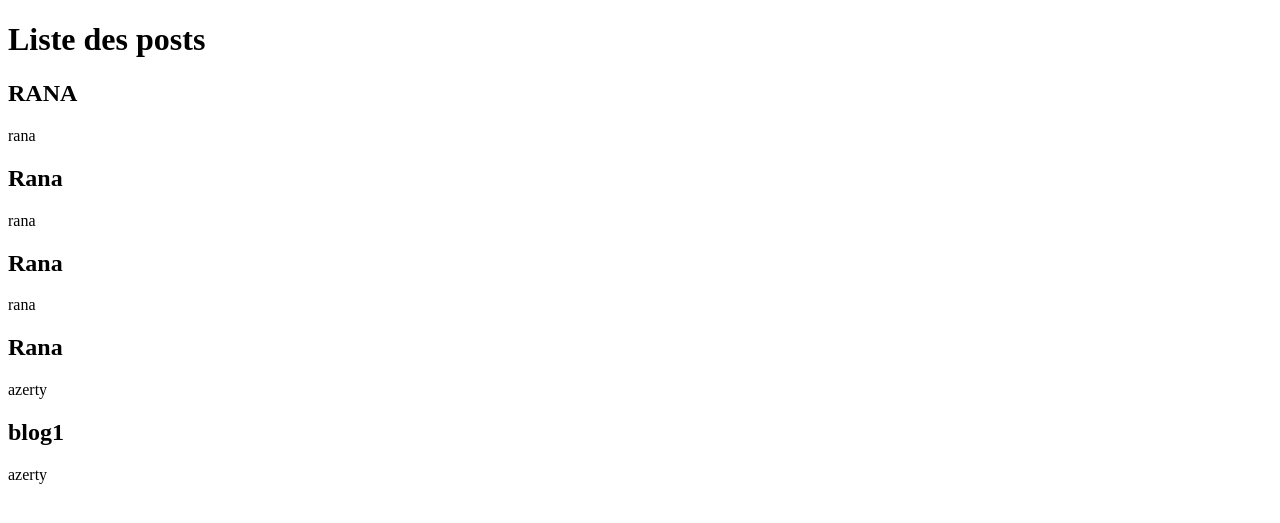
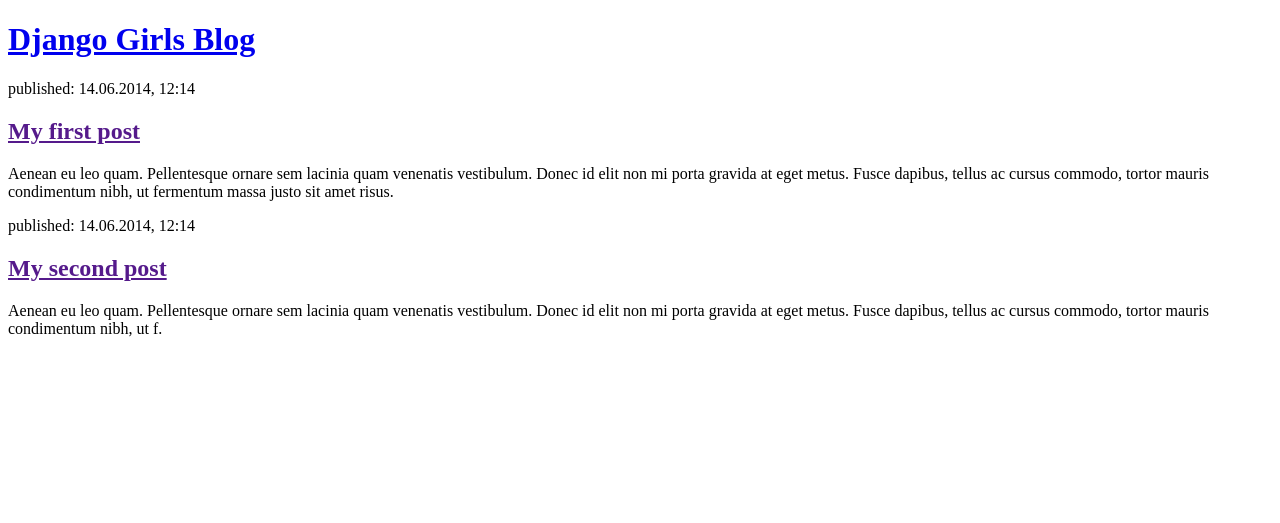
Before and after one commit to meskinirana-ops/my-first-blog, a Django app: page / in a window 1280 px wide. Shown: the top 523 px of the page. Run offline with Django 4.2, Linux system fonts and the light colour scheme; data comes from the database, SQL or seed files in the repository.

Commit message:
Changed the HTML for the site.

```diff
--- a/blog/templates/blog/post_list.html
+++ b/blog/templates/blog/post_list.html
@@ -1,15 +1,23 @@
 <!DOCTYPE html>
 <html>
-<head>
-    <title>Blog</title>
-</head>
-<body>
-<h1>Liste des posts</h1>
-{% for post in posts %}
-    <h2>{{ post.title }}</h2>
-    <p>{{ post.text }}</p>
-{% empty %}
-    <p>Aucun post disponible.</p>
-{% endfor %}
-</body>
+    <head>
+        <title>Django Girls blog</title>
+    </head>
+    <body>
+        <header>
+            <h1><a href="/">Django Girls Blog</a></h1>
+        </header>
+
+        <article>
+            <time>published: 14.06.2014, 12:14</time>
+            <h2><a href="">My first post</a></h2>
+            <p>Aenean eu leo quam. Pellentesque ornare sem lacinia quam venenatis vestibulum. Donec id elit non mi porta gravida at eget metus. Fusce dapibus, tellus ac cursus commodo, tortor mauris condimentum nibh, ut fermentum massa justo sit amet risus.</p>
+        </article>
+
+        <article>
+            <time>published: 14.06.2014, 12:14</time>
+            <h2><a href="">My second post</a></h2>
+            <p>Aenean eu leo quam. Pellentesque ornare sem lacinia quam venenatis vestibulum. Donec id elit non mi porta gravida at eget metus. Fusce dapibus, tellus ac cursus commodo, tortor mauris condimentum nibh, ut f.</p>
+        </article>
+    </body>
 </html>
```
